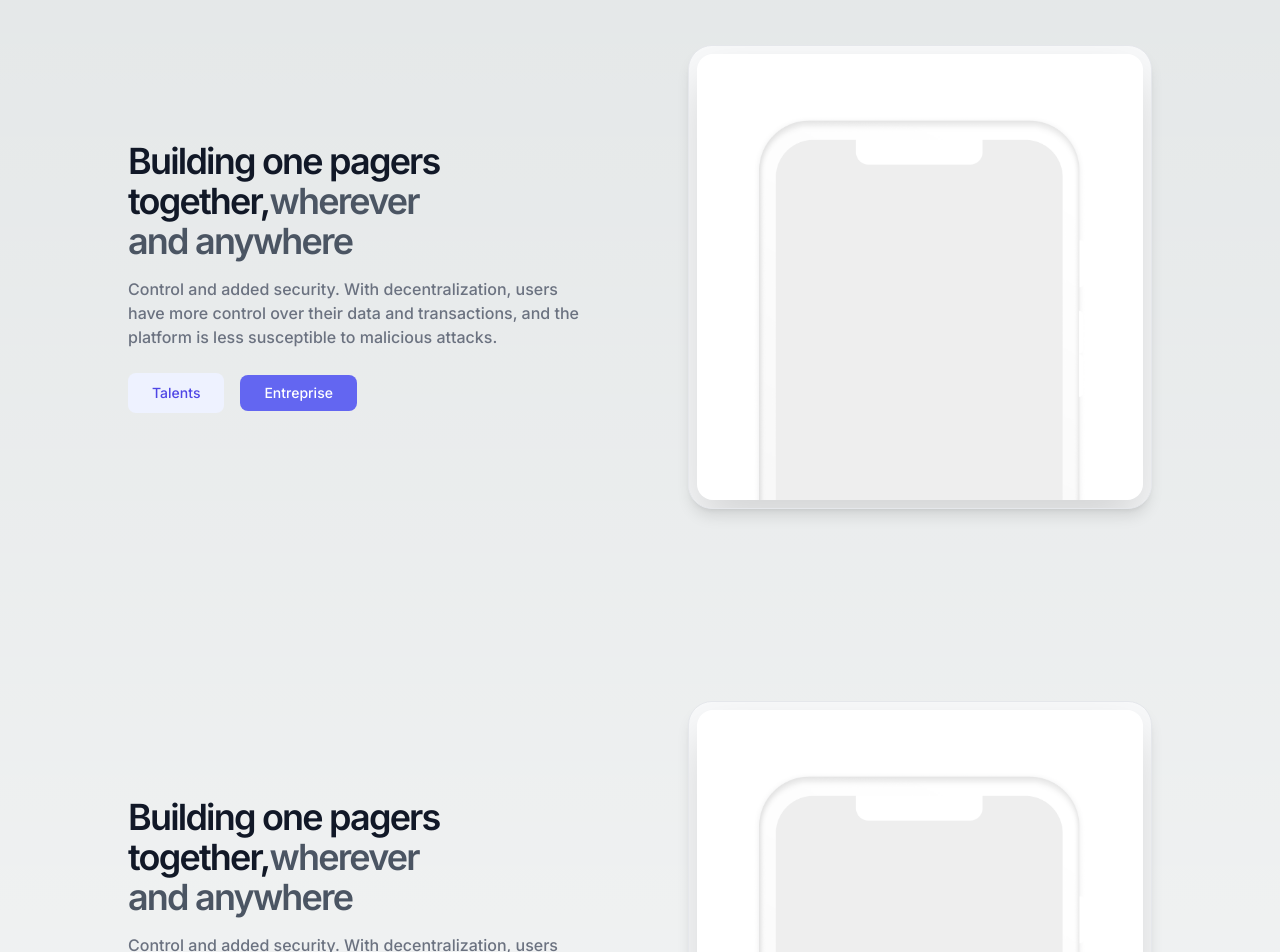
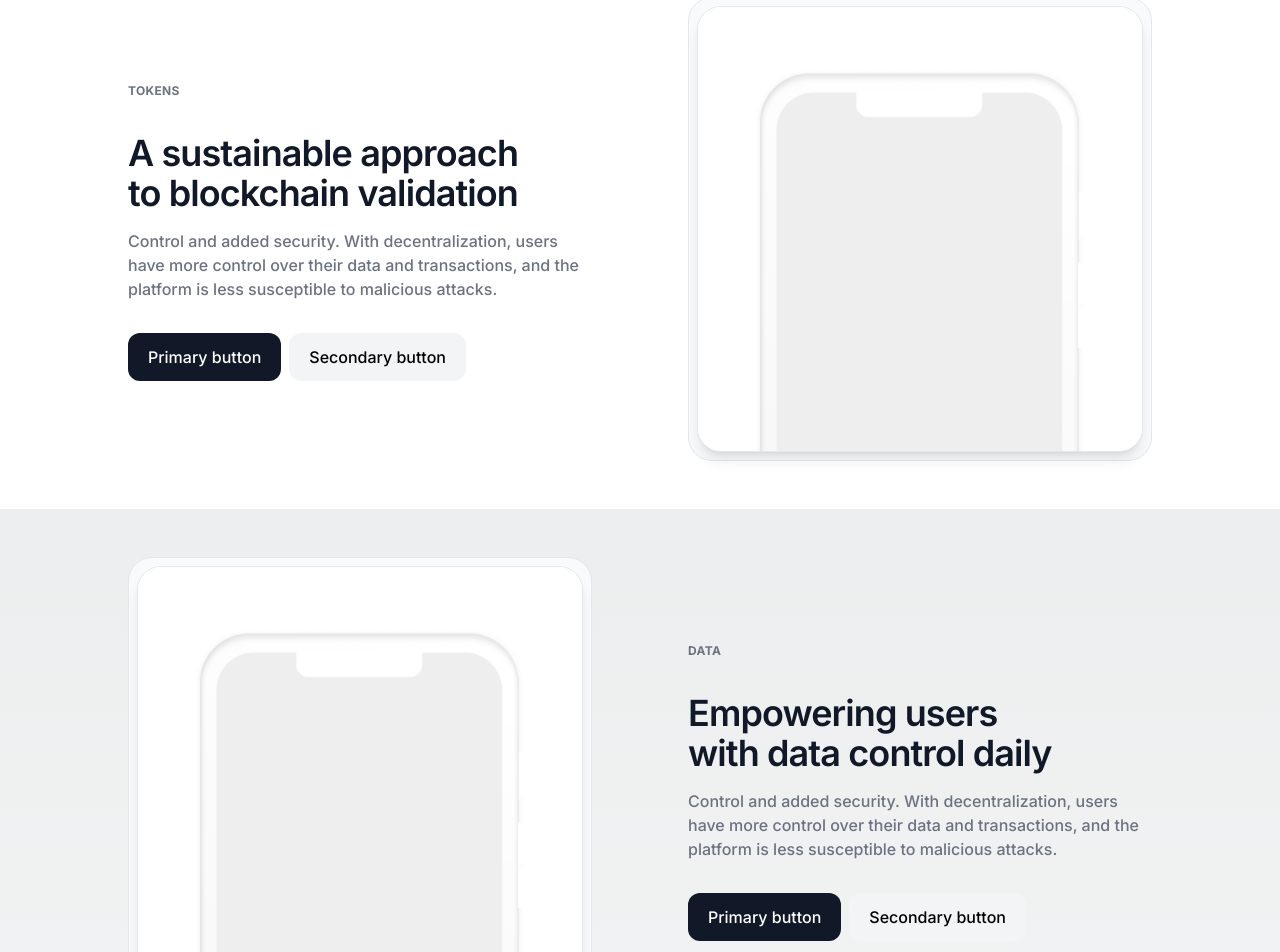
Before and after one commit to Osiris8/hiretop, a Next.js app: page / in a window 1280 px wide. Shown: the part 1371-2323 px from the top of the page. Built offline with nearby package versions, Linux system fonts and the light colour scheme.

Commit message:
update authentification user methods

```diff
--- a/app/check/page.js
+++ b/app/check/page.js
@@ -14,9 +14,11 @@ export default async function Protected() {
 
   await connectToDB();
   const user = await Status.findOne({ userId: userId });
-
-  console.log(user);
   if (!(await user)) {
+    redirect("/completeProfile");
+  } else if (!((await user.typeOfProfile) === "company")) {
+    redirect("/company");
+  } else if (!((await user.typeOfProfile) === "talent")) {
     redirect("/job");
   }
   return (
--- a/app/job/page.js
+++ b/app/job/page.js
@@ -1,13 +1,13 @@
 "use client";
 import React from "react";
 import Image from "next/image";
-import Hero from "@/components/Hero";
+import Feature1 from "@/components/Feature1";
 import Nav from "@/components/Nav";
 export default function Job() {
   return (
     <div>
       <Nav />
-      <Hero />
+      <Feature1 />
     </div>
   );
 }
--- a/components/Faq.js
+++ b/components/Faq.js
@@ -9,7 +9,7 @@ export default function FAQSection() {
   };
 
   return (
-    <section className="px-8 py-24 mx-auto md:px-12 lg:px-32 max-w-7xl">
+    <section className="px-8 py-24 mx-auto md:px-12 lg:px-32 max-w-7xl bg-white">
       <div className="text-center">
         <div>
           <p className="text-4xl font-semibold tracking-tighter text-gray-900">
--- a/components/Feature1.js
+++ b/components/Feature1.js
@@ -3,39 +3,40 @@ import Image from "next/image";
 import feature1 from "../public/images/feature/feature1.png";
 export default function Feature1() {
   return (
-    <section>
-      <div class="px-8 py-24 mx-auto md:px-12 lg:px-32 max-w-7xl">
-        <div class="grid items-center grid-cols-1 gap-6 lg:grid-cols-2 lg:gap-24">
-          <div class="md:order-first">
-            <h1 class="text-4xl font-semibold tracking-tighter text-gray-900 text-balance">
-              Building one pagers together,
-              <span class="text-gray-600">wherever and anywhere</span>
-            </h1>
+    <section className="bg-white">
+      <div class="px-8 py-12 mx-auto md:px-12 lg:px-32 max-w-7xl">
+        <div class="grid items-center grid-cols-1 gap-4 list-none lg:grid-cols-2 lg:gap-24">
+          <div>
+            <span class="text-xs font-bold tracking-wide text-gray-500 uppercase">
+              tokens
+            </span>
+            <p class="mt-8 text-4xl font-semibold tracking-tight text-gray-900 text-balance">
+              A sustainable approach to blockchain validation
+            </p>
             <p class="mt-4 text-base font-medium text-gray-500">
               Control and added security. With decentralization, users have more
               control over their data and transactions, and the platform is less
               susceptible to malicious attacks.
             </p>
-
-            <div class="mt-6 sm:text-center md:text-center lg:text-left">
+            <div class="flex flex-col items-center gap-2 mx-auto mt-8 md:flex-row">
               <button
-                class="font-medium text-sm active:bg-fuchsia-50 active:text-black bg-indigo-50 focus-visible:outline-2 focus-visible:outline-fuchsia-50 focus-visible:outline-offset-2 focus:outline-none hover:text-indigo-700 justify-center px-6 py-2.5 rounded-lg text-indigo-600"
+                class="inline-flex items-center justify-center w-full h-12 gap-3 px-5 py-3 font-medium text-white duration-200 bg-gray-900 md:w-auto rounded-xl hover:bg-gray-700 focus:ring-2 focus:ring-offset-2 focus:ring-black"
                 aria-label="Primary action"
               >
-                Talents
+                Primary button
               </button>
               <button
-                class="ml-4 text-sm py-2  bg-indigo-500 focus-visible:outline-2 focus-visible:outline-fuchsia-50 focus-visible:outline-offset-2 focus:outline-none font-medium group hover:bg-indigo-50 hover:text-indigo-700 justify-center px-6 rounded-lg text-white"
+                class="inline-flex items-center justify-center w-full h-12 gap-3 px-5 py-3 font-medium duration-200 bg-gray-100 md:w-auto rounded-xl hover:bg-gray-200 focus:ring-2 focus:ring-offset-2 focus:ring-blue-500"
                 aria-label="Secondary action"
               >
-                Entreprise
+                Secondary button
               </button>
             </div>
           </div>
-          <div class="order-first block w-full mt-12 aspect-square lg:mt-0">
-            <div class="h-full p-2 overflow-hidden border shadow-lg bg-gray-50 rounded-3xl">
+          <div class="p-2 border bg-gray-50 rounded-3xl">
+            <div class="h-full overflow-hidden bg-white border shadow-lg rounded-3xl">
               <Image
-                alt="#_"
+                alt="Lexingtøn thumbnail"
                 class="relative w-full rounded-2xl drop-shadow-2xl"
                 src={feature1}
               />
--- a/components/Feature2.js
+++ b/components/Feature2.js
@@ -4,38 +4,39 @@ import feature1 from "../public/images/feature/feature1.png";
 export default function Feature2() {
   return (
     <section>
-      <div class="px-8 py-24 mx-auto md:px-12 lg:px-32 max-w-7xl">
-        <div class="grid items-center grid-cols-1 gap-6 lg:grid-cols-2 lg:gap-24">
-          <div class="md:order-first">
-            <h1 class="text-4xl font-semibold tracking-tighter text-gray-900 text-balance">
-              Building one pagers together,
-              <span class="text-gray-600">wherever and anywhere</span>
-            </h1>
+      <div class="px-8 py-12 mx-auto md:px-12 lg:px-32 max-w-7xl">
+        <div class="grid items-center grid-cols-1 gap-4 list-none lg:grid-cols-2 lg:gap-24">
+          <div>
+            <span class="text-xs font-bold tracking-wide text-gray-500 uppercase">
+              data
+            </span>
+            <p class="mt-8 text-4xl font-semibold tracking-tight text-gray-900 text-balance">
+              Empowering users with data control daily
+            </p>
             <p class="mt-4 text-base font-medium text-gray-500">
               Control and added security. With decentralization, users have more
               control over their data and transactions, and the platform is less
               susceptible to malicious attacks.
             </p>
-
-            <div class="mt-6 sm:text-center md:text-center lg:text-left">
+            <div class="flex flex-col items-center gap-2 mx-auto mt-8 md:flex-row">
               <button
-                class="font-medium text-sm active:bg-fuchsia-50 active:text-black bg-indigo-50 focus-visible:outline-2 focus-visible:outline-fuchsia-50 focus-visible:outline-offset-2 focus:outline-none hover:text-indigo-700 justify-center px-6 py-2.5 rounded-lg text-indigo-600"
+                class="inline-flex items-center justify-center w-full h-12 gap-3 px-5 py-3 font-medium text-white duration-200 bg-gray-900 md:w-auto rounded-xl hover:bg-gray-700 focus:ring-2 focus:ring-offset-2 focus:ring-black"
                 aria-label="Primary action"
               >
-                Talents
+                Primary button
               </button>
               <button
-                class="ml-4 text-sm py-2  bg-indigo-500 focus-visible:outline-2 focus-visible:outline-fuchsia-50 focus-visible:outline-offset-2 focus:outline-none font-medium group hover:bg-indigo-50 hover:text-indigo-700 justify-center px-6 rounded-lg text-white"
+                class="inline-flex items-center justify-center w-full h-12 gap-3 px-5 py-3 font-medium duration-200 bg-gray-100 md:w-auto rounded-xl hover:bg-gray-200 focus:ring-2 focus:ring-offset-2 focus:ring-blue-500"
                 aria-label="Secondary action"
               >
-                Entreprise
+                Secondary button
               </button>
             </div>
           </div>
-          <div class="order-first block w-full mt-12 aspect-square lg:mt-0">
-            <div class="h-full p-2 overflow-hidden border shadow-lg bg-gray-50 rounded-3xl">
+          <div class="p-2 border bg-gray-50 rounded-3xl lg:order-first">
+            <div class="h-full overflow-hidden bg-white border shadow-lg rounded-3xl">
               <Image
-                alt="#_"
+                alt="Lexingtøn thumbnail"
                 class="relative w-full rounded-2xl drop-shadow-2xl"
                 src={feature1}
               />
--- a/components/Footer.js
+++ b/components/Footer.js
@@ -4,7 +4,7 @@ import React from "react";
 export default function Footer() {
   return (
     <footer>
-      <div class="px-8 py-12 mx-auto md:px-12 lg:px-32 max-w-7xl">
+      <div class="px-8 py-12 mx-auto md:px-12 lg:px-32 max-w-7xl bg-white">
         <nav class="flex flex-wrap justify-center gap-4 text-sm font-medium text-gray-500">
           <a href="#_" class="hover:text-blue-600">
             Next.js
--- a/components/Nav.js
+++ b/components/Nav.js
@@ -60,20 +60,14 @@ export default function Nav() {
 
             <div className="flex items-center gap-4">
               <div className="sm:flex sm:gap-4">
-                <a
-                  className="rounded-md bg-slate-600 px-5 py-2.5 text-sm font-medium text-white shadow"
-                  href="#"
-                >
-                  Login
-                </a>
+                <button className="rounded-md bg-slate-600 px-5 py-2.5 text-sm font-medium text-white shadow">
+                  <LoginLink>Login</LoginLink>
+                </button>
 
                 <div className="hidden sm:flex">
-                  <a
-                    className="rounded-md bg-gray-100 px-5 py-2.5 text-sm font-medium text-slate-600"
-                    href="#"
-                  >
-                    Register
-                  </a>
+                  <button className="rounded-md bg-gray-100 px-5 py-2.5 text-sm font-medium text-slate-600">
+                    <RegisterLink>Register</RegisterLink>
+                  </button>
                 </div>
               </div>
 
```
